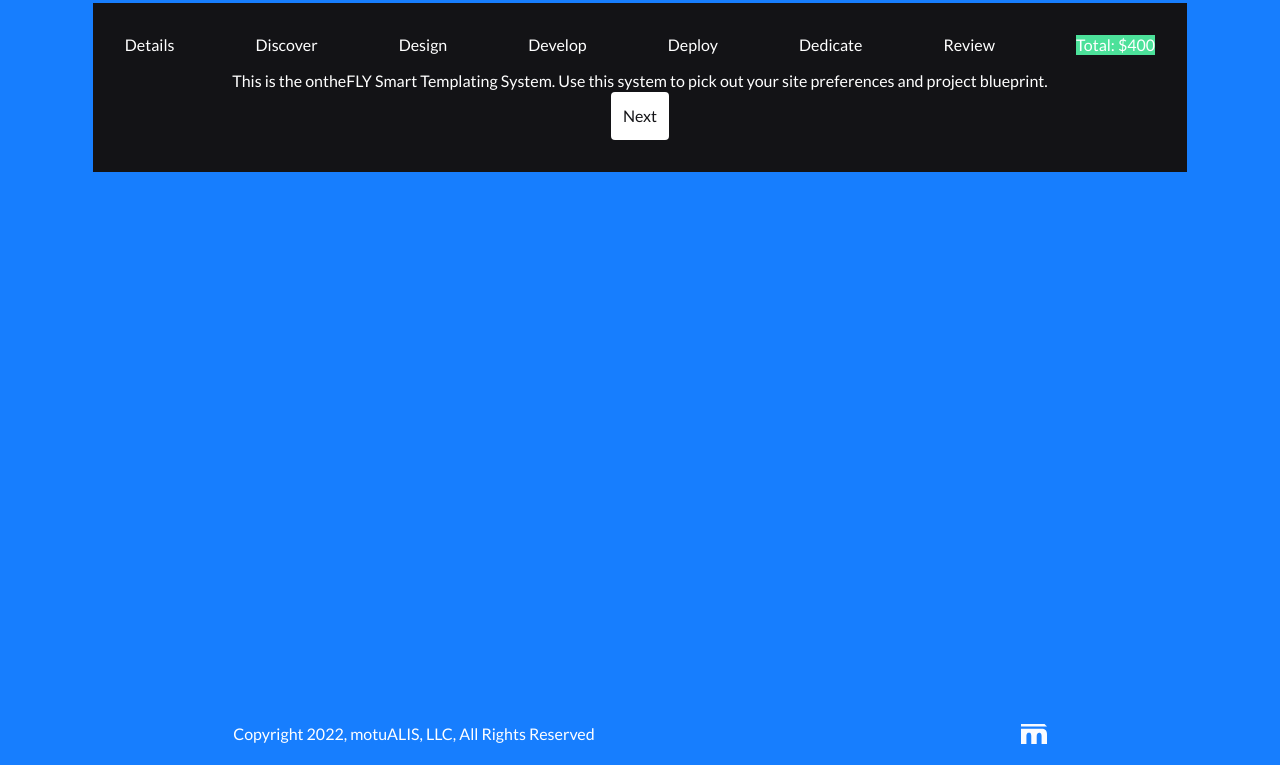
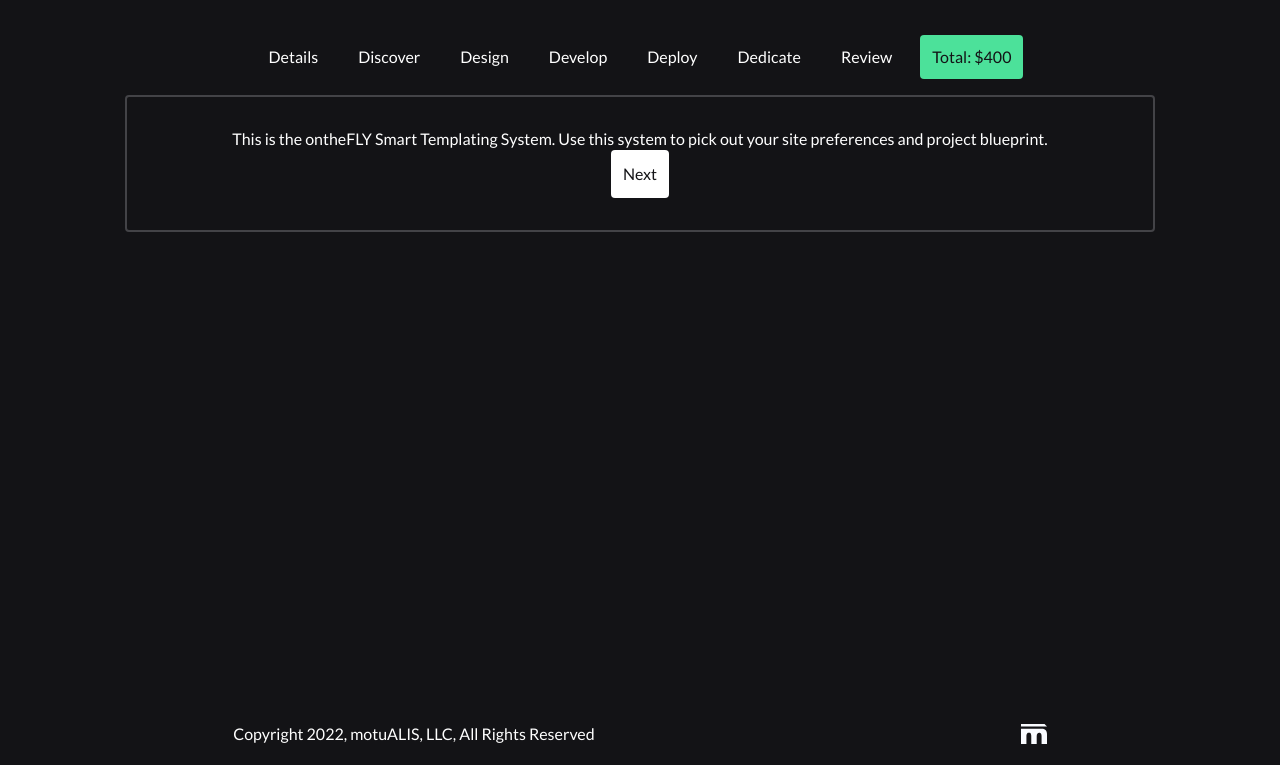
Before and after one commit to feathermode/feathermode, a plain HTML site: page onthefly.html in a window 1280 px wide. Shown: the part 181-946 px from the top of the page. Drawn offline with Linux system fonts and the light colour scheme.

Commit message:
changing to dark

```diff
--- a/onthefly.html
+++ b/onthefly.html
@@ -72,22 +72,22 @@
 
 	<!-- START OF PAGE SPECIFIC CONTENT -->
 	<!-- PITCH -->
-	<section class="section flex flex-column items-center content-start height-100vh bg-primary color-light padding-lg">
-		<div class="section-wrapper-form section-wrapper flex flex-column items-center content-start position-relative height-100 width-100 text-start gap-1">
-			<p class="text-xl width-100">ontheFLY Web Builder</p>
+	<section class="section flex flex-column items-center content-start height-100vh bg-dark color-light padding-lg">
+		<div class="section-wrapper-form section-wrapper flex flex-column flex-center position-relative height-100 width-100 text-start gap-1">
+			<p class="text-xl">ontheFLY Flight Plan</p>
 			<div class="form_display flex flex-column gap-1 width-100 height-100 bg-dark color-light padding-lg">
-				<div class="form_navigation flex content-between width-100">
-					<div><p>Details</p></div>
-					<div><p>Discover</p></div>
-					<div><p>Design</p></div>
-					<div><p>Develop</p></div>
-					<div><p>Deploy</p></div>
-					<div><p>Dedicate</p></div>
-					<div><p>Review</p></div>
-					<div class="bg-success"><p>Total: $400</p></div>
+				<div class="form_navigation flex content-center gap-1">
+					<div class="radius-md padding-sm"><p>Details</p></div>
+					<div class="radius-md padding-sm"><p>Discover</p></div>
+					<div class="radius-md padding-sm"><p>Design</p></div>
+					<div class="radius-md padding-sm"><p>Develop</p></div>
+					<div class="radius-md padding-sm"><p>Deploy</p></div>
+					<div class="radius-md padding-sm"><p>Dedicate</p></div>
+					<div class="radius-md padding-sm"><p>Review</p></div>
+					<div class="bg-success radius-md padding-sm color-dark"><p>Total: $400</p></div>
 				</div>
 
-				<form class="form_area position-relative overflow-hidden">
+				<form class="form_area section-container position-relative overflow-hidden">
 					<!-- PRECURSOR -->
 					<div id="gettingStarted" class="flex flex-column flex-center">
 						<p>This is the ontheFLY Smart Templating System. Use this system to pick  out your site preferences and project blueprint.</p>
--- a/styles/main.css
+++ b/styles/main.css
@@ -208,6 +208,15 @@ nav {
 	width: 100%;
 }
 
+.section-wrapper {
+}
+
+.section-container {
+	border: var(--color-main-gray) solid 2px;
+	border-radius: var(--radius-md);
+	padding: 2rem;
+}
+
 .card {
 	display: flex;
 	flex-direction: column;
@@ -244,13 +253,13 @@ form input, form textarea {
 	width: 100%;
 }
 
-.page-home, .page-gold {
+.page-home, .page-gold, .page-about, .page-fly, .page-blog {
 	background: var(--color-main-black);
 }
 
-.page-about, .page-fly {
+/*.page-about, .page-fly {
 	background: var(--color-main-primary);
-}
+}*/
 
 .gold_hero {
 	background: url("/assets/gold-hero_image.jpg");
```
Also changed, not shown: about.html (+2 -2 lines), blog.html (+1 -1 lines), gold.html (+2 -2 lines).
